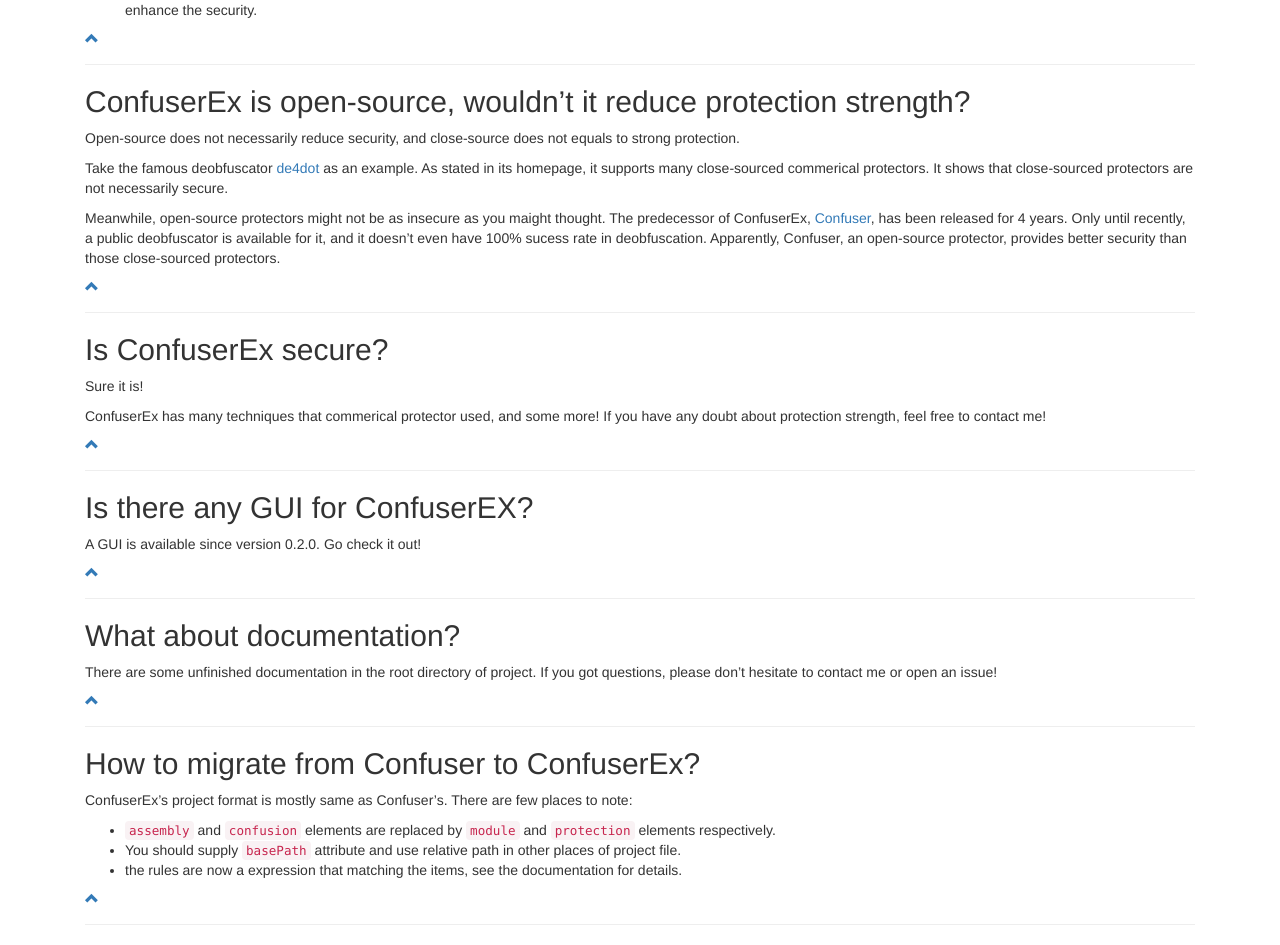
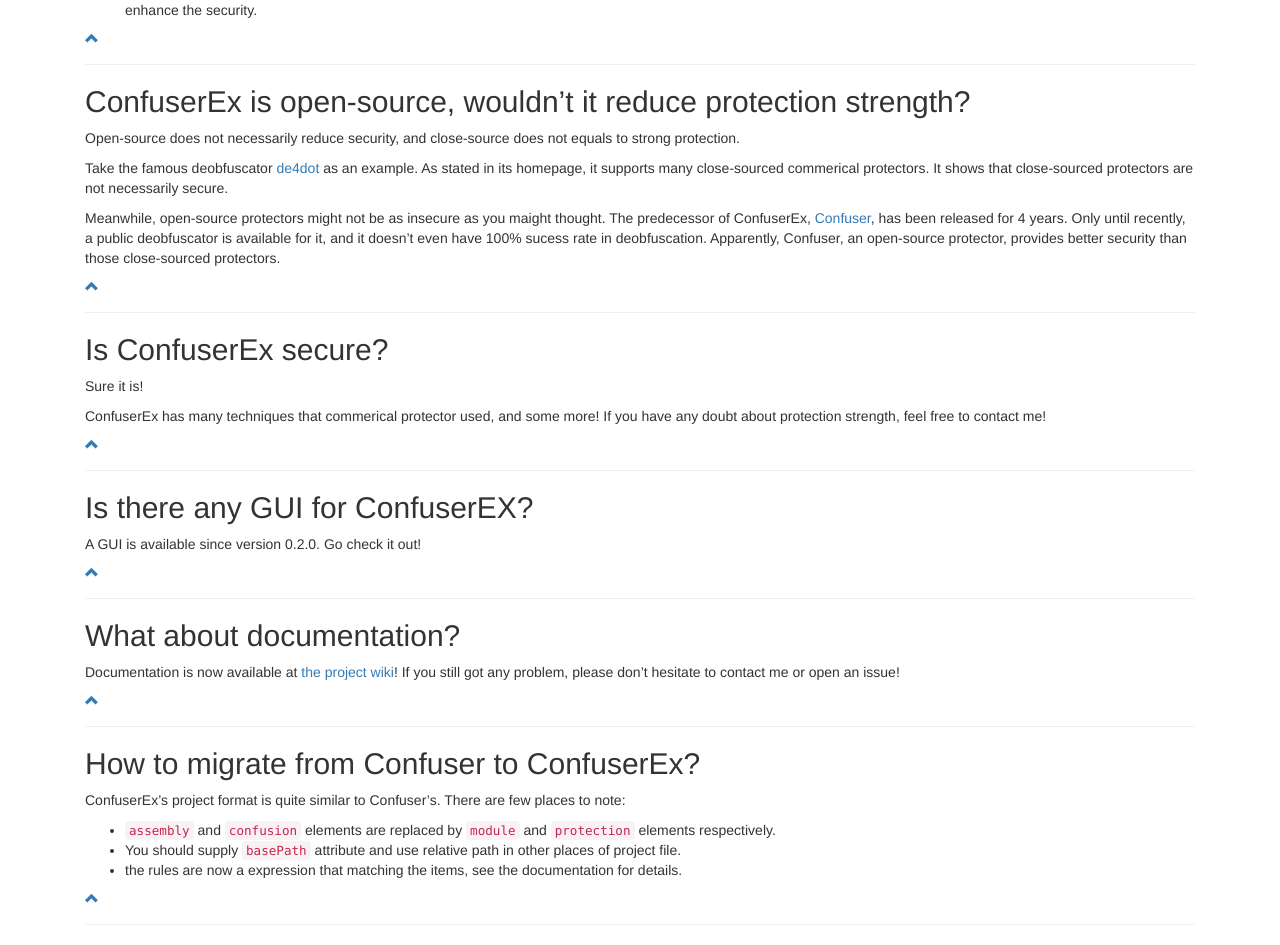
Before and after one commit to yck1509/ConfuserEx, a Jekyll site: the page built from faq.md, in a window 1280 px wide. Shown: the part 1053-1998 px from the top of the page. Built offline with Jekyll 4.4.1, drawn with Linux system fonts in a browser that asks for light colours; nearby versions of some CDN libraries; library files that are not in the unit come from our copies.

Commit message:
Update FAQ

```diff
--- a/faq.md
+++ b/faq.md
@@ -92,8 +92,8 @@
 What about documentation?
 ---
 
-There are some unfinished documentation in the root directory of project. If you
-got questions, please don't hesitate to contact me or open an issue!
+Documentation is now available at [the project wiki](https://github.com/yck1509/ConfuserEx/wiki)!
+If you still got any problem, please don’t hesitate to contact me or open an issue!
 
 <div class="a-right"><a class="back-to-top" href="#top"><i class="glyphicon glyphicon-chevron-up"></i></a></div>
 ---
@@ -102,7 +102,7 @@
 How to migrate from Confuser to ConfuserEx?
 ---
 
-ConfuserEx's project format is mostly same as Confuser's. There are few places
+ConfuserEx's project format is quite similar to Confuser's. There are few places
 to note:
 
 - `assembly` and `confusion` elements are replaced by `module` and `protection`
```
